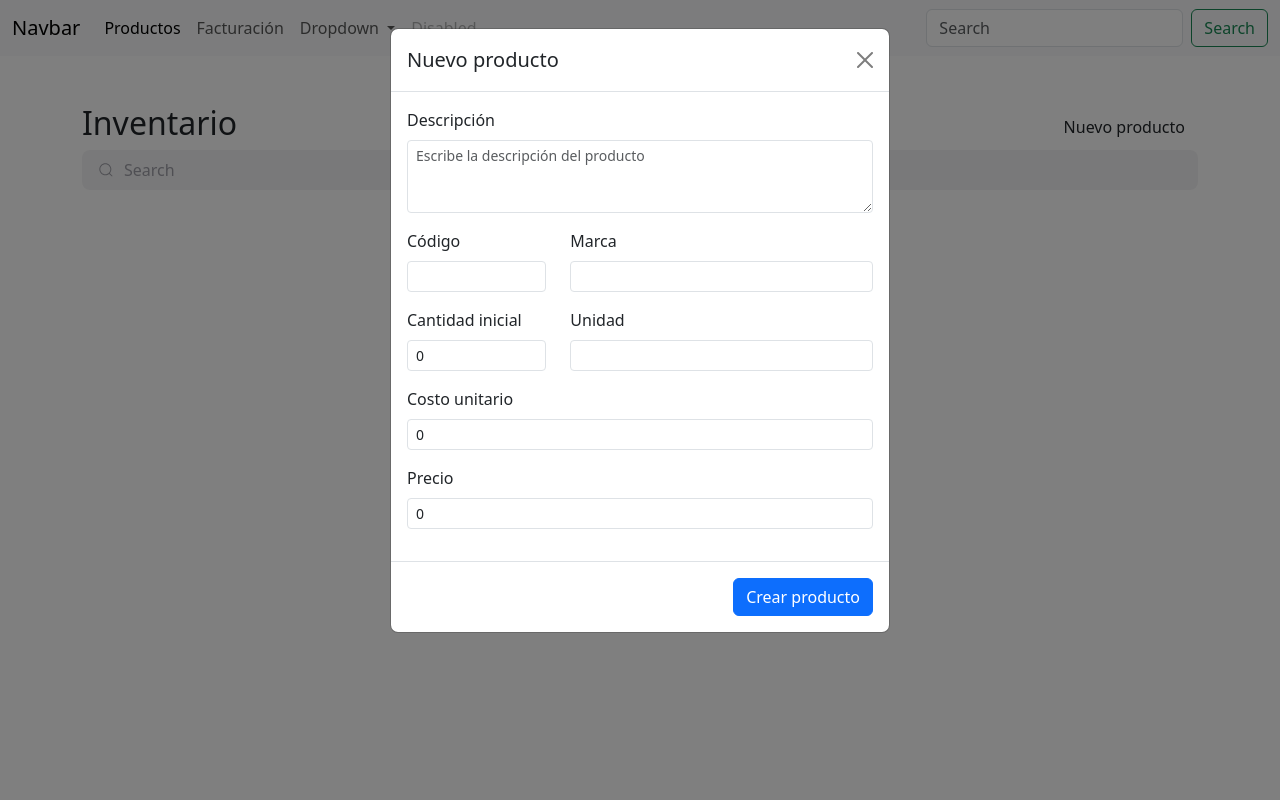
After one commit to JohnAlexGuerrero/djangoInvoice, a Django app: page /inventory/ in a window 1280 px wide, after a click on "Nuevo producto". The commit adds this page. Run offline with Django 5.2, Linux system fonts and the light colour scheme; data that the repository does not hold is empty.

Commit message:
edit product

```diff
--- a/app/Product/urls.py
+++ b/app/Product/urls.py
@@ -1,14 +1,17 @@
 from django.urls import path
 
 from Product.views import list_products, create_product, product_detail, filter_products, list_brands
+from Product.views import HomeView
 
 urlpatterns = [
+    #GET inventory
+    path('', HomeView.as_view(), name='inventory'),
     #GET api/v1/inventario/all
     path('all/', list_products, name='products'),
     #POST api/v1/inventory/new
     path('new/', create_product, name='product_new'),
-    #GET api/v1/inventario/item/:slug
-    path('item/<slug:slug>', product_detail, name='product_detail'),
+    #GET api/v1/inventory/item/:pk
+    path('item/<int:pk>', product_detail, name='product_detail'),
     #UPDATE api/v1/inventario/item/:slug/active
     # path('item/<slug:slug>/active', name='product_active'),
     #UPDATE api/v1/inventario/item/:slug/stock
--- a/app/Product/views.py
+++ b/app/Product/views.py
@@ -4,10 +4,15 @@ from django.db.models import Q
 from django.views.decorators.csrf import csrf_exempt
 import json
 
+from django.views.generic import TemplateView
+
 from Product.models import Product
 from Product.forms import ProductNewForm
 
 # Create your views here.
+
+class HomeView(TemplateView):
+    template_name = "inventory/index.html"
 
 #list all brands
 def list_brands(request):
@@ -25,7 +30,7 @@ def list_brands(request):
 
 #list all products
 def list_products(request):
-    items = Product.objects.all()
+    items = Product.objects.all().order_by('-id')
 
     return JsonResponse({
         "items":[
@@ -37,7 +42,7 @@ def list_products(request):
                 'codebar': item.codebar,
                 'stock': item.stock,
                 'und': item.unit,
-                'price': item.price
+                'price': item.price,
             }
             for item in items
         ]
@@ -68,11 +73,11 @@ def create_product(request):
 
 
 #GET: details product
-def product_detail(request):
-    item = Product.objects.get(slug=request.GET.get('slug'))
+def product_detail(request, *args, **kwargs):
+    item = Product.objects.get(id=kwargs['pk'])
 
     return JsonResponse({
-        [
+        "item":[
             {
                 'id': item.id,
                 'description': item.description,
@@ -80,8 +85,9 @@ def product_detail(request):
                 'brand': item.brand,
                 'codebar': item.codebar,
                 'stock': item.stock,
-                'und': item.und,
-                'price': item.price
+                'unit': item.unit,
+                'price': item.price,
+                'cost': item.cost
             }
 
         ]
--- a/app/Templates/base/index.html
+++ b/app/Templates/base/index.html
@@ -5,9 +5,9 @@
     <meta charset="utf-8">
     <meta name="viewport" content="width=device-width, initial-scale=1">
     <title>
-        {% block title %}
-        Bootstrap demo
-        {% endblock title %}
+      {% block title %}
+      Bootstrap demo
+      {% endblock title %}
     </title>
     <script src="https://cdnjs.cloudflare.com/ajax/libs/axios/1.7.2/axios.min.js" integrity="sha512-JSCFHhKDilTRRXe9ak/FJ28dcpOJxzQaCd3Xg8MyF6XFjODhy/YMCM8HW0TFDckNHWUewW+kfvhin43hKtJxAw==" crossorigin="anonymous" referrerpolicy="no-referrer"></script>
 
@@ -20,5 +20,6 @@
     <h1>Hello, world!</h1>
     {% endblock content %}
     <script src="https://cdn.jsdelivr.net/npm/bootstrap@5.3.3/dist/js/bootstrap.bundle.min.js" integrity="sha384-YvpcrYf0tY3lHB60NNkmXc5s9fDVZLESaAA55NDzOxhy9GkcIdslK1eN7N6jIeHz" crossorigin="anonymous"></script>
+  {% block javascript %}{% endblock javascript %}
   </body>
 </html>
--- a/app/Templates/includes/navbar.html
+++ b/app/Templates/includes/navbar.html
@@ -8,10 +8,10 @@
         <div class="collapse navbar-collapse" id="navbarSupportedContent">
             <ul class="navbar-nav me-auto mb-2 mb-lg-0">
                 <li class="nav-item">
-                    <a class="nav-link active" aria-current="page" href="#">Home</a>
+                    <a class="nav-link active" aria-current="page" href="{% url "inventory" %}">Productos</a>
                 </li>
                 <li class="nav-item">
-                    <a class="nav-link" href="#">Link</a>
+                    <a class="nav-link" href="{% url "invoice" %}">Facturación</a>
                 </li>
                 <li class="nav-item dropdown">
                     <a class="nav-link dropdown-toggle" href="#" role="button" data-bs-toggle="dropdown"
--- /dev/null
+++ b/app/Templates/inventory/edit.html
@@ -0,0 +1,84 @@
+<div class="offcanvas offcanvas-end" tabindex="-1" id="offcanvasRight" aria-labelledby="offcanvasRightLabel">
+  <div class="offcanvas-header">
+    <h5 class="offcanvas-title" id="offcanvasRightLabel">Editar producto</h5>
+    <button type="button" class="btn-close" data-bs-dismiss="offcanvas" aria-label="Close"></button>
+  </div>
+  <div class="offcanvas-body">
+    <form>
+      <div class="mb-3 has-validation">
+        <label for="exampleFormControlTextarea1" class="form-label">Nombre del producto</label>
+        <textarea class="form-control form-control-sm" id="id_description" rows="3"
+          placeholder="Escribe la descripción del producto" required></textarea>
+        <div class="invalid-feedback">No puede estar vacío</div>
+      </div>
+      <div class="row">
+        <div class="col-sm-4">
+          <div class="mb-3">
+            <label for="exampleFormControlInput1" class="form-label">Código</label>
+            <input type="text" class="form-control form-control-sm" id="id_codebar" placeholder="" required>
+            <div class="invalid-feedback">No puede estar vacío</div>
+          </div>
+        </div>
+        <div class="col-sm-8">
+          <div class="mb-3">
+            <label for="exampleFormControlInput1" class="form-label">Marca</label>
+            <input type="text" class="form-control form-control-sm" id="id_brand" placeholder="">
+            <div class="invalid-feedback">No puede estar vacío</div>
+          </div>
+        </div>
+      </div>
+      <div class="row">
+        <div class="col-sm-4">
+          <div class="mb-3">
+            <label for="exampleFormControlInput1" class="form-label">Cantidad</label>
+            <input type="number" class="form-control form-control-sm" id="id_stock" value="0">
+          </div>
+        </div>
+        <div class="col-sm-8">
+          <div class="mb-3">
+            <label for="exampleFormControlInput1" class="form-label">Unidad</label>
+            <input type="text" class="form-control form-control-sm" id="id_unit" placeholder="">
+          </div>
+        </div>
+      </div>
+      <div class="mb-3">
+        <label for="exampleFormControlInput1" class="form-label">Costo unitario</label>
+        <input type="text" class="form-control form-control-sm" id="id_cost" placeholder="" value="0">
+      </div>
+      <div class="mb-3">
+        <label for="exampleFormControlInput1" class="form-label">Precio</label>
+        <input type="text" class="form-control form-control-sm" id="id_price" placeholder="" value="0">
+      </div>
+    </form>
+  </div>
+</div>
+
+<script>
+  const nameEl = document.querySelector('#id_description')
+  const codeEl = document.querySelector('#id_codebar')
+  const brandPEl = document.querySelector('#id_brand')
+  const stockEl = document.querySelector('#id_stock')
+  const unitPEl = document.querySelector('#id_unit')
+  const costPEl = document.querySelector('#id_cost')
+  const pricePEl = document.querySelector('#id_price')
+
+  const setEditProduct = (item) => {
+    axios.get(`http://127.0.0.1:8000/api/v1/inventory/item/${item}`)
+      .then(response => {
+        let data = response.data.item
+        getProduct(data[0])
+      }).catch(err => console.log(err))
+  }
+
+  const getProduct = (product)=>{
+    const {description, codebar, brand, stock, unit, cost, price} = product
+    nameEl.textContent = description
+    codeEl.value = codebar
+    brandPEl.value = brand
+    stockEl.value = stock
+    unitPEl.value = unit
+    costPEl.value = cost
+    pricePEl.value = price
+  }
+
+</script>
--- /dev/null
+++ b/app/Templates/inventory/index.html
@@ -0,0 +1,25 @@
+{% extends "base/index.html" %}
+
+{% load static %}
+
+{% block title %}
+Inventario
+{% endblock title %}
+
+{% block content %}
+<div class="container mt-5">
+    <div class="d-flex justify-content-between">
+        <h2>Inventario</h2>
+        {% include "inventory/new.html" %}
+    </div>
+    {% include "inventory/edit.html" %}
+</div>
+
+{% include "inventory/products.html" %}
+
+{% endblock content %}
+
+{% block javascript %}
+<script>
+</script>
+{% endblock javascript %}
--- a/app/Templates/inventory/new.html
+++ b/app/Templates/inventory/new.html
@@ -12,22 +12,25 @@
                 <button type="button" class="btn-close" data-bs-dismiss="modal" aria-label="Close"></button>
             </div>
             <div class="modal-body">
-                <form id="form" method='POST'>
-                    <div class="mb-3">
+                <form id="form" method='POST' class="needs-validation" novalidate>
+                    <div class="mb-3 has-validation">
                         <label for="exampleFormControlTextarea1" class="form-label">Descripción</label>
-                        <textarea class="form-control form-control-sm" id="description" rows="3" placeholder="Escribe la descripción del producto"></textarea>
+                        <textarea class="form-control form-control-sm" id="description" rows="3" placeholder="Escribe la descripción del producto" required></textarea>
+                        <div class="invalid-feedback">No puede estar vacío</div>
                     </div>
                     <div class="row">
                         <div class="col-sm-4">
                             <div class="mb-3">
                                 <label for="exampleFormControlInput1" class="form-label">Código</label>
-                                <input type="text" class="form-control form-control-sm" id="codebar" placeholder="">
+                                <input type="text" class="form-control form-control-sm" id="codebar" placeholder="" required>
+                                <div class="invalid-feedback">No puede estar vacío</div>
                             </div>
                         </div>
                         <div class="col-sm-8">
                             <div class="mb-3">
                                 <label for="exampleFormControlInput1" class="form-label">Marca</label>
                                 <input type="text" class="form-control form-control-sm" id="brand" placeholder="">
+                                <div class="invalid-feedback">No puede estar vacío</div>
                             </div>
                         </div>
                     </div>
@@ -47,24 +50,22 @@
                     </div>
                     <div class="mb-3">
                         <label for="exampleFormControlInput1" class="form-label">Costo unitario</label>
-                        <input type="text" class="form-control form-control-sm" id="cost" placeholder="">
+                        <input type="text" class="form-control form-control-sm" id="cost" placeholder="" value="0">
                     </div>
                     <div class="mb-3">
                         <label for="exampleFormControlInput1" class="form-label">Precio</label>
-                        <input type="text" class="form-control form-control-sm" id="price" placeholder="">
+                        <input type="text" class="form-control form-control-sm" id="price" placeholder="" value="0">
                     </div>
                 </form>
             </div>
             <div class="modal-footer">
-                <button type="button" id="submit" class="btn btn-primary">Crear producto</button>
+                <button type="submit" id="submit" class="btn btn-primary">Crear producto</button>
             </div>
         </div>
     </div>
 </div>
 
 <script>
-    const APIURLNEW = 'http://127.0.0.1:8000/api/v1/inventory/new/'
-
     const descriptionEl = document.querySelector('#description')
     const codebarEl = document.querySelector('#codebar')
     const brandEl = document.querySelector('#brand')
@@ -75,9 +76,19 @@
     const formEl = document.querySelector('#submit')
 
     formEl.addEventListener('click', () => {
-        createNewProduct()
-        cleanFieldsForm()
+        if(fieldIsEmpty(descriptionEl) && fieldIsEmpty(codebarEl)){
+            createNewProduct()
+            location.reload()
+        }
     })
+
+    const fieldIsEmpty = (field)=>{
+        if(field.value.length > 3){
+            return true
+        }
+
+        return false
+    }
 
     const cleanFieldsForm = ()=>{
         descriptionEl.value = ''
@@ -91,7 +102,7 @@
 
     const createNewProduct = ()=>{
         const config = {
-            url: APIURLNEW,
+            url: 'http://127.0.0.1:8000/api/v1/inventory/new/',
             method: 'POST',
             data: {
                 description: descriptionEl.value,
@@ -110,6 +121,7 @@
             })
             .catch(error =>console.error('Error al realizar la solicitud POST:', error)
         )
+        cleanFieldsForm()
     }
 
 </script>
--- a/app/Templates/inventory/products.html
+++ b/app/Templates/inventory/products.html
@@ -174,9 +219,22 @@
         />
         <span class="title">${product.description}</span>
         <span class="price">$ ${product.price}</span>
+
+        <div class="buttonContainer">
+          <button
+            class="acceptButton"
+            data-bs-toggle="offcanvas"
+            data-bs-target="#offcanvasRight"
+            aria-controls="offcanvasRight"
+            onclick="setEditProduct(${product.id})"
+          >
+            <svg xmlns="http://www.w3.org/2000/svg" width="12" height="12" fill="currentColor" class="bi bi-pencil-fill" viewBox="0 0 16 16">
+              <path d="M12.854.146a.5.5 0 0 0-.707 0L10.5 1.793 14.207 5.5l1.647-1.646a.5.5 0 0 0 0-.708zm.646 6.061L9.793 2.5 3.293 9H3.5a.5.5 0 0 1 .5.5v.5h.5a.5.5 0 0 1 .5.5v.5h.5a.5.5 0 0 1 .5.5v.5h.5a.5.5 0 0 1 .5.5v.207zm-7.468 7.468A.5.5 0 0 1 6 13.5V13h-.5a.5.5 0 0 1-.5-.5V12h-.5a.5.5 0 0 1-.5-.5V11h-.5a.5.5 0 0 1-.5-.5V10h-.5a.5.5 0 0 1-.175-.032l-.179.178a.5.5 0 0 0-.11.168l-2 5a.5.5 0 0 0 .65.65l5-2a.5.5 0 0 0 .168-.11z"/>
+            </svg>
+            Edit
+          </button>
+        </div>
       `
-      productEl.addEventListener('click', e => addItemCart(e, product))
-
       app.appendChild(productEl)
     })
   }
--- a/app/Templates/invoicing/cart.html
+++ b/app/Templates/invoicing/cart.html
@@ -344,6 +344,8 @@
             </label>
           </div>
         `
+        /*productEl.addEventListener('click', e => addItemCart(e, product))*/
+
 
       cart.appendChild(itemEl)
     })
--- a/app/app/urls.py
+++ b/app/app/urls.py
@@ -21,4 +21,5 @@ urlpatterns = [
     path('admin/', admin.site.urls),
     path('api/v1/inventory/', include('Product.urls')),
     path('invoicing/', include('Invoicing.urls')),
+    path('inventory/', include('Product.urls')),
 ]
```
Also changed, not shown: other parts of app/Templates/inventory/products.html (+49 -4 lines). Lines whose indentation alone changed are shown as unchanged.
